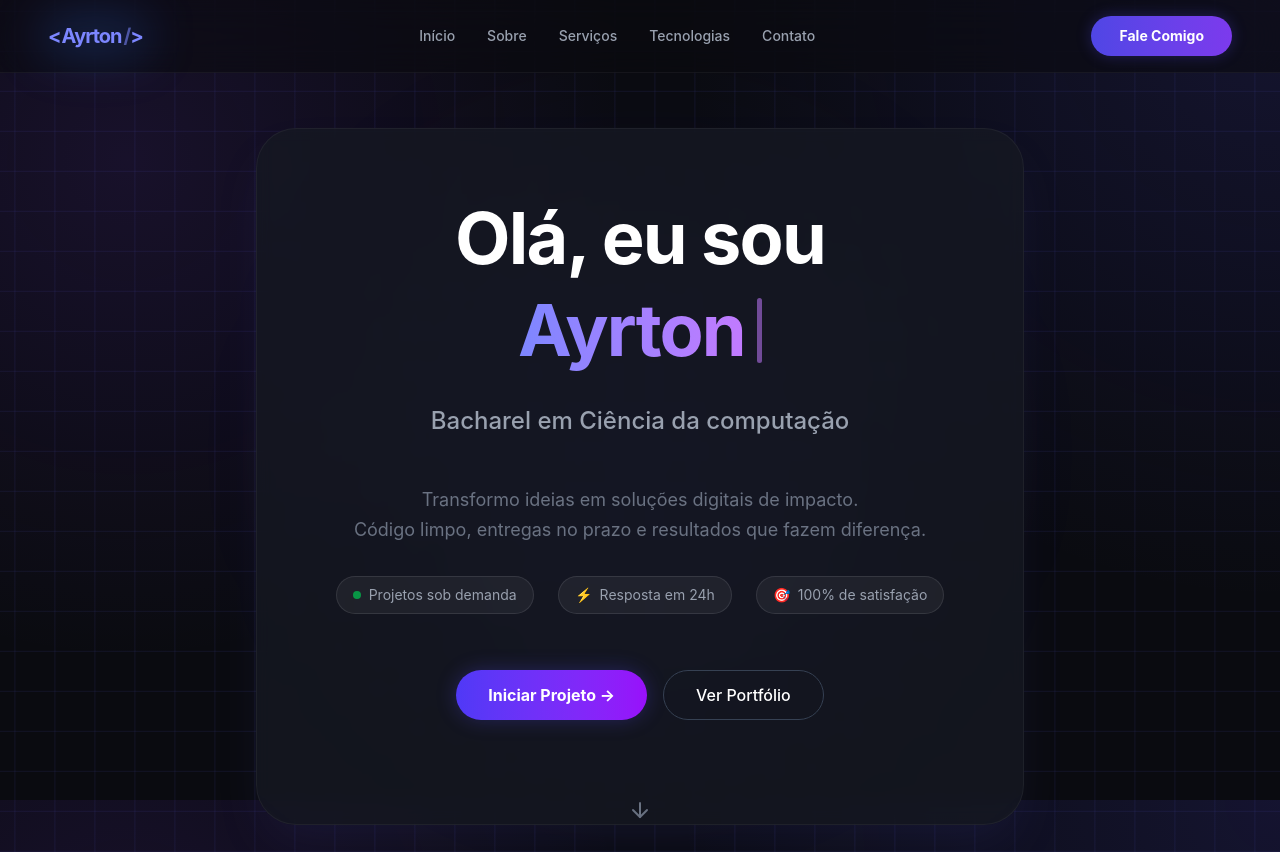
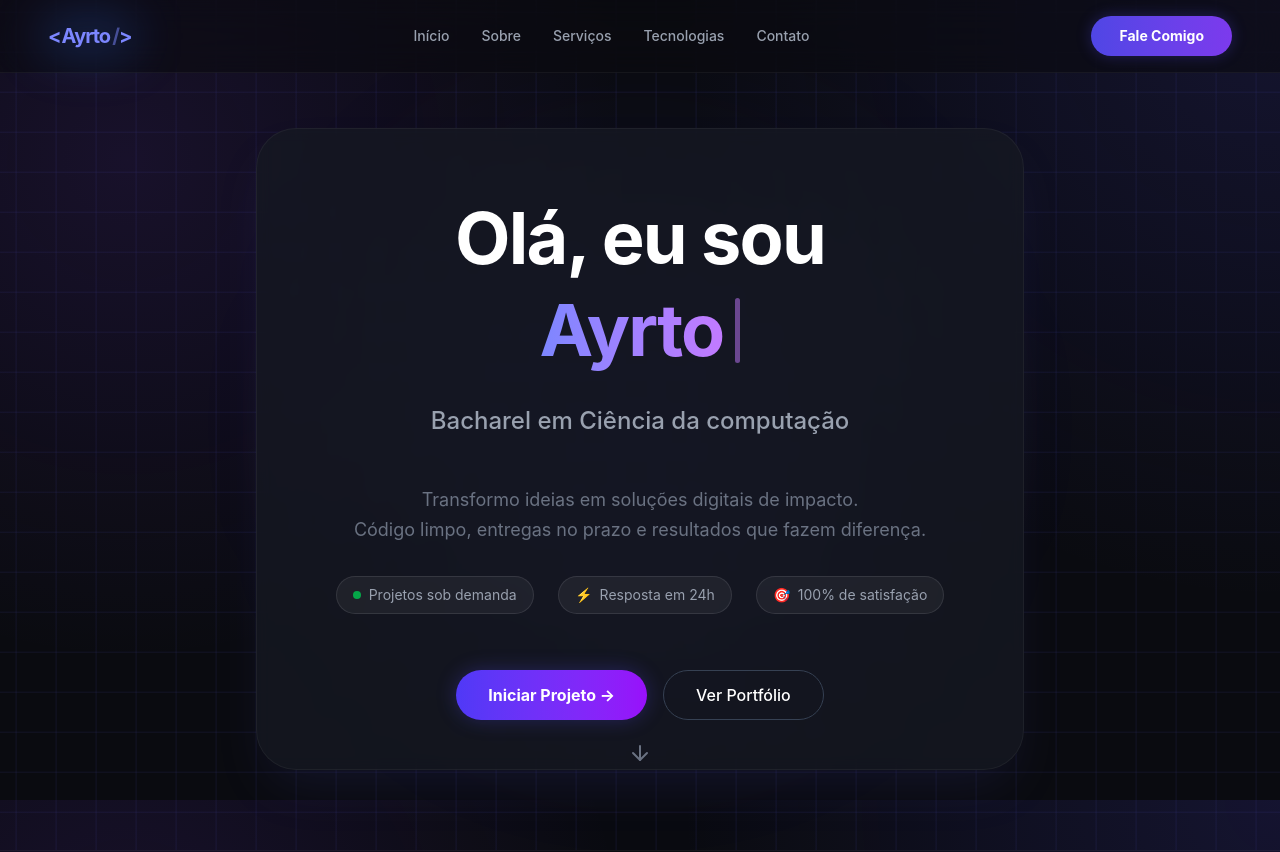
Before and after one commit to Ayrton01/Portfolio, a React (Vite) app: page / in a window 1280 px wide. Shown: the top 852 px of the page. Built offline with nearby package versions, Linux system fonts and the light colour scheme.

Commit message:
atualização no inicio

```diff
--- a/src/Componentes/Portfolio/Inicio/Inicio.jsx
+++ b/src/Componentes/Portfolio/Inicio/Inicio.jsx
@@ -43,7 +43,7 @@ const Inicio = () => {
   return (
     <>
       {/* --- INÍCIO DA SEÇÃO HERO (O PAI) --- */}
-      <section id="inicio" className="relative flex flex-col items-center justify-start md:justify-center min-h-screen pt-32 pb-20 px-6 text-center overflow-hidden">
+      <section id="inicio" className="relative flex flex-col items-center justify-center min-h-screen max-h-[850px] pt-32 pb-20 px-6 text-center overflow-hidden">
 
         {/* 1. A MALHA (FILHO ABSOLUTO) */}
         <div className="absolute inset-0 z-0 bg-grid-pattern opacity-40 animate-[waveGrid_8s_linear_infinite]"></div>
```
